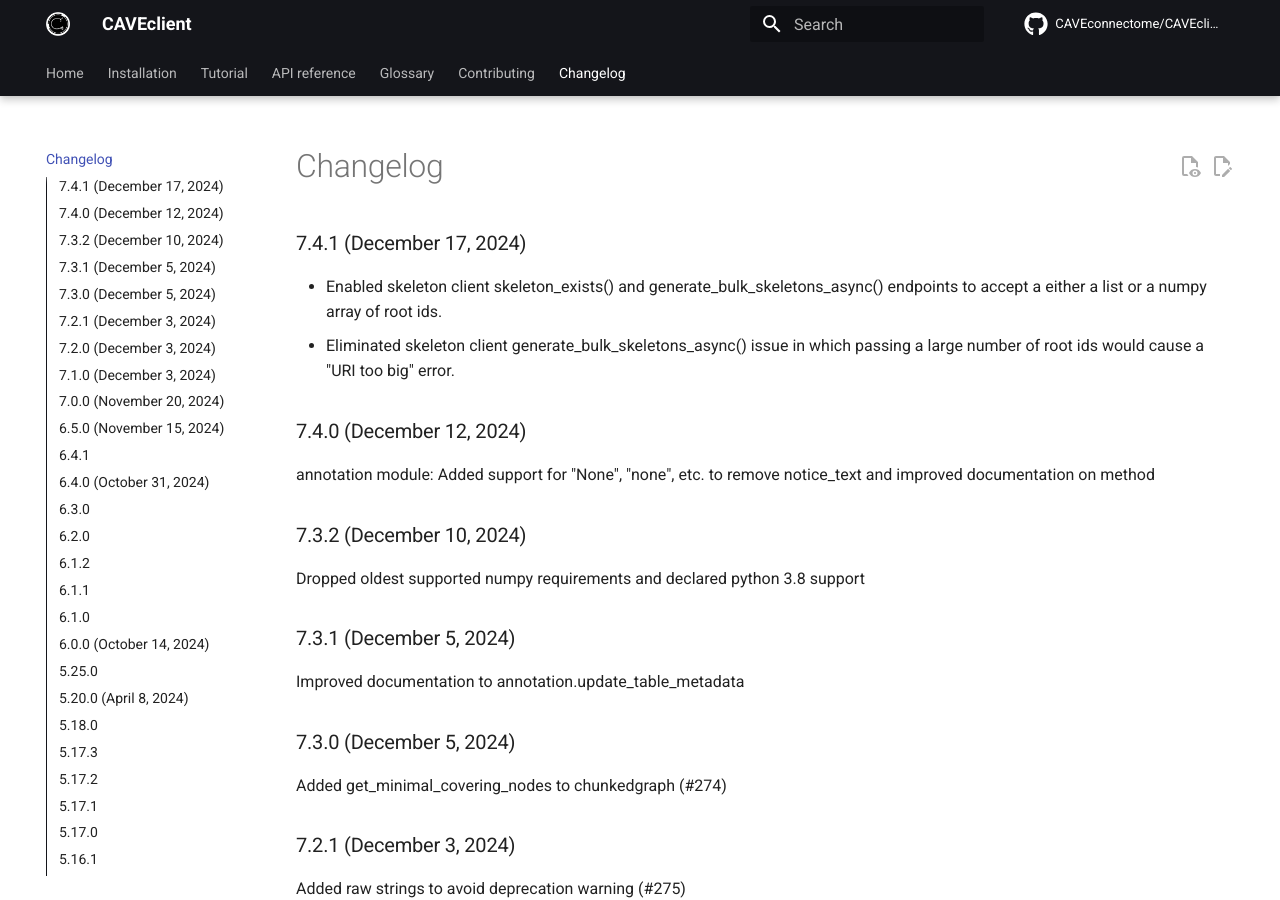
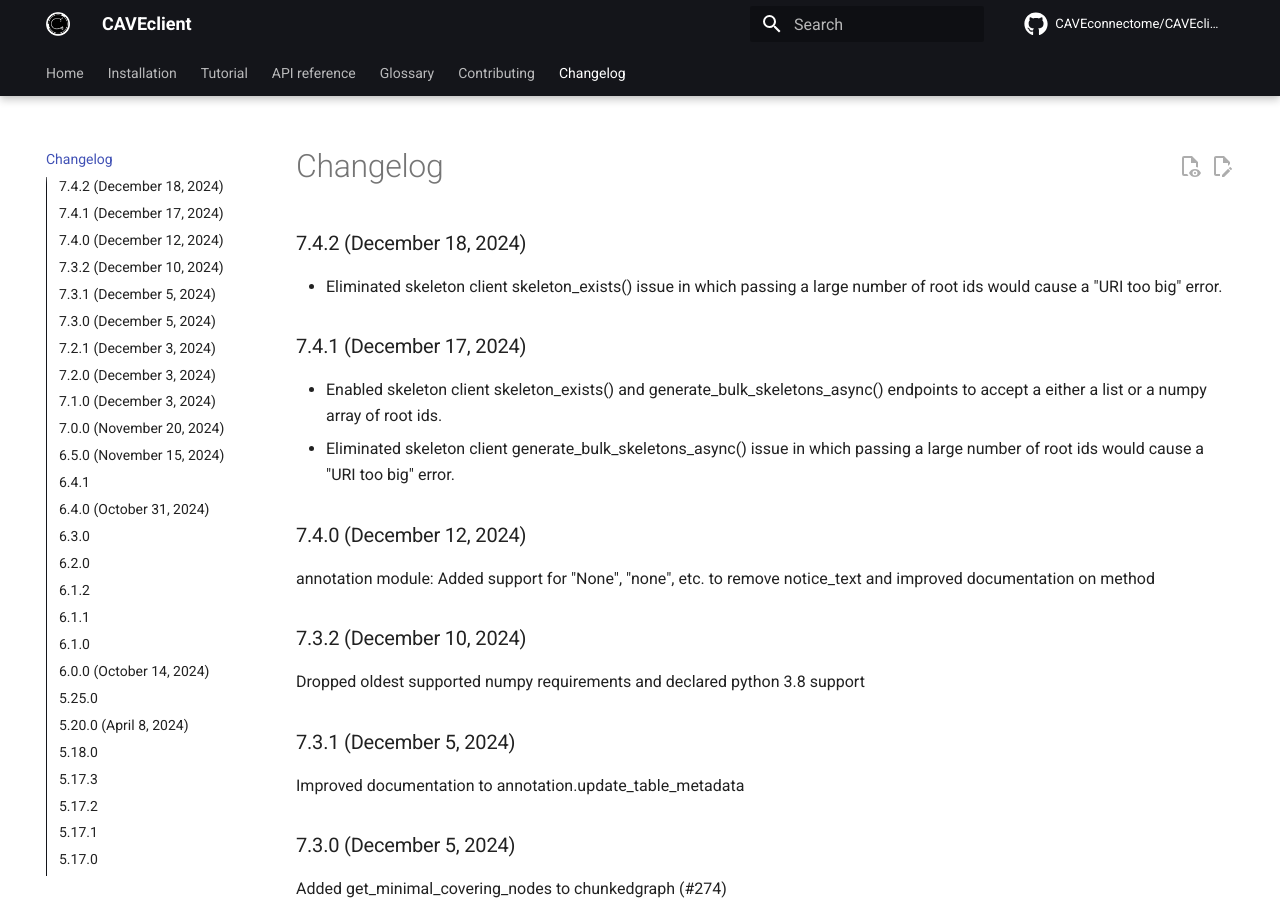
Before and after one commit to CAVEconnectome/CAVEclient, an MkDocs documentation site: the page built from docs/changelog.md, in a window 1280 px wide and 900 px high. Built offline with MkDocs 1.6.1 and Material for MkDocs 9.7.7, drawn with Linux system fonts in a browser that asks for light colours; comment, search, counter and statistics services are not loaded.

Commit message:
Update changelog.md

```diff
--- a/docs/changelog.md
+++ b/docs/changelog.md
@@ -1,6 +1,9 @@
 ---
 title: Changelog
 ---
+## 7.4.2 (December 18, 2024)
+- Eliminated skeleton client skeleton_exists() issue in which passing a large number of root ids would cause a "URI too big" error.
+
 ## 7.4.1 (December 17, 2024)
 - Enabled skeleton client skeleton_exists() and generate_bulk_skeletons_async() endpoints to accept a either a list or a numpy array of root ids.
 - Eliminated skeleton client generate_bulk_skeletons_async() issue in which passing a large number of root ids would cause a "URI too big" error.
```
